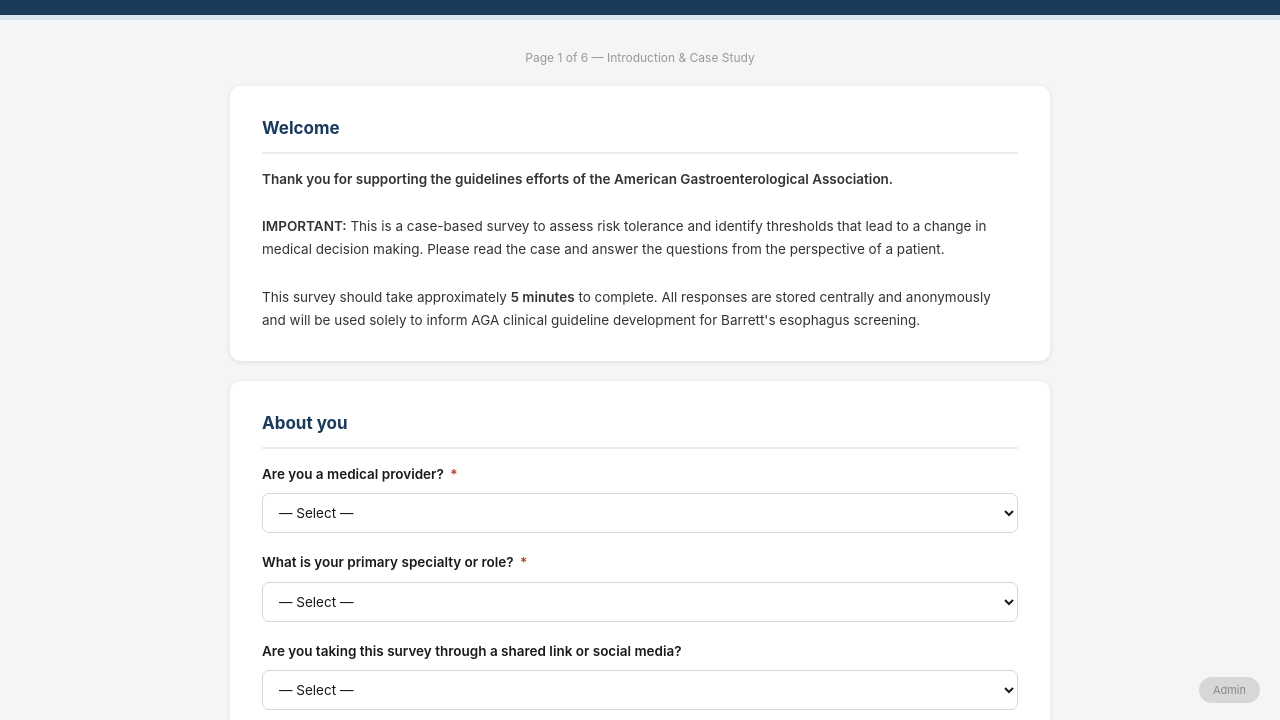
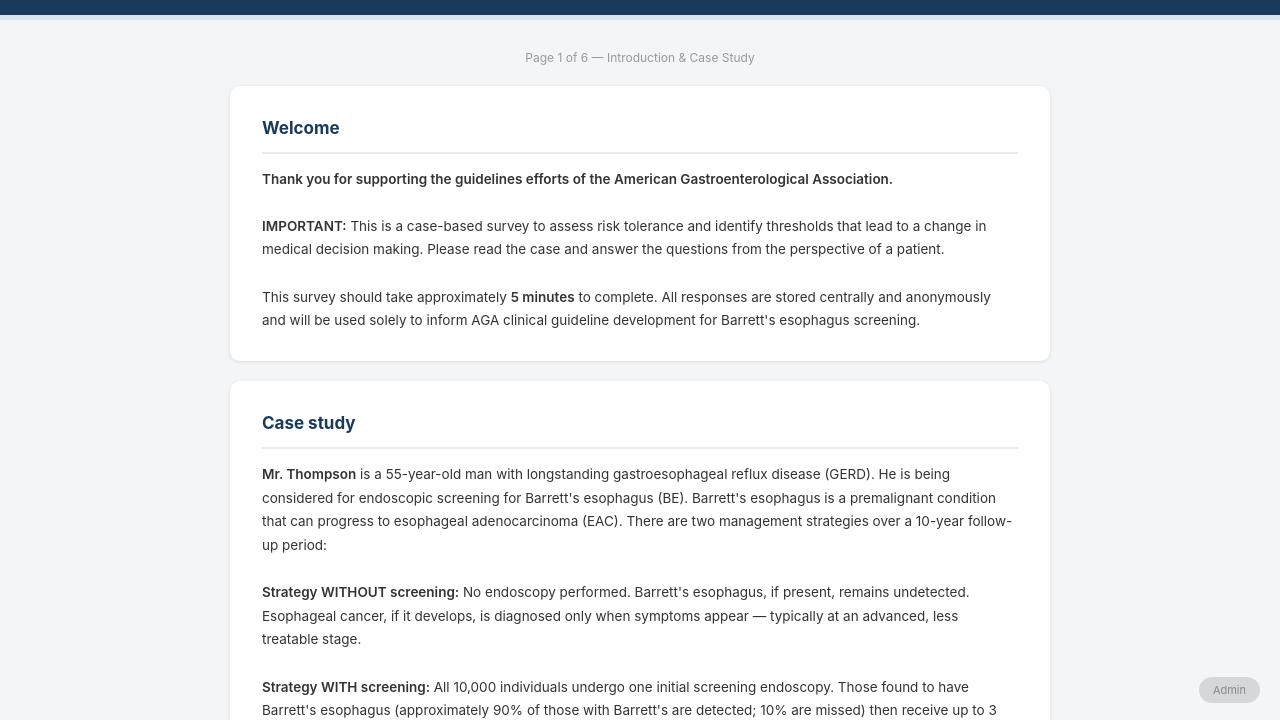
Before and after one commit to fali-ebm/barretts-survey, a website: page public/index.html in a window 1280 px wide. Shown: the part 81-801 px from the top of the page. Drawn offline with Linux system fonts and the light colour scheme.

Commit message:
Add files via upload

```diff
--- a/public/index.html
+++ b/public/index.html
@@ -233,42 +233,6 @@
       </div>
     </div>
 
-    <!-- About you -->
-    <div class="card">
-      <div class="card-title">About you</div>
-      <div class="form-group">
-        <label class="form-label" for="q_role">Are you a medical provider? <span class="required">*</span></label>
-        <select id="q_role">
-          <option value="">— Select —</option>
-          <option value="Yes">Yes</option>
-          <option value="No">No</option>
-        </select>
-        <div class="unanswered-warning" id="warn-role">Please select an option.</div>
-      </div>
-      <div class="form-group">
-        <label class="form-label" for="q_specialty">What is your primary specialty or role? <span class="required">*</span></label>
-        <select id="q_specialty">
-          <option value="">— Select —</option>
-          <option value="Gastroenterology">Gastroenterology</option>
-          <option value="General internal medicine / primary care">General internal medicine / primary care</option>
-          <option value="Surgery">Surgery</option>
-          <option value="Oncology">Oncology</option>
-          <option value="Pathology">Pathology</option>
-          <option value="Epidemiology / public health">Epidemiology / public health</option>
-          <option value="Patient / patient advocate">Patient / patient advocate</option>
-          <option value="Other">Other</option>
-        </select>
-        <div class="unanswered-warning" id="warn-specialty">Please select an option.</div>
-      </div>
-      <div class="form-group">
-        <label class="form-label" for="q_twitter">Are you taking this survey through a shared link or social media?</label>
-        <select id="q_twitter">
-          <option value="">— Select —</option>
-          <option value="Yes">Yes</option>
-          <option value="No">No</option>
-        </select>
-      </div>
-    </div>
 
     <!-- Case study -->
     <div class="card">
@@ -576,12 +540,7 @@ function selectAnswer(num, val, el) {
 
 // ── NAVIGATION ────────────────────────────────────────────────────────────────
 function nextPage(current) {
-  if (current === 1) {
-    let ok = true;
-    if (!document.getElementById('q_role').value)     { document.getElementById('warn-role').style.display='block'; ok=false; }
-    if (!document.getElementById('q_specialty').value){ document.getElementById('warn-specialty').style.display='block'; ok=false; }
-    if (!ok) return;
-  }
+
   if (current >= 2) {
     const sNum = current - 1;
     if (!answers[`scenario${sNum}`]) {
@@ -614,9 +573,7 @@ async function submitSurvey() {
   updateProgress(TOTAL_PAGES+1);
 
   const payload = {
-    role:            document.getElementById('q_role').value,
-    specialty:       document.getElementById('q_specialty').value,
-    via_social:      document.getElementById('q_twitter').value || '',
+    via_social:      '',
     scenario1_val:   answers.scenario1 || '',
     scenario2_val:   answers.scenario2 || '',
     scenario3_val:   answers.scenario3 || '',
@@ -632,8 +589,7 @@ async function submitSurvey() {
 
   // Build summary (show before API call completes)
   let html = `<h3>Your responses</h3>
-    <div class="response-row"><span class="response-label">Role</span><span class="response-value">${payload.role}</span></div>
-    <div class="response-row"><span class="response-label">Specialty</span><span class="response-value">${payload.specialty}</span></div>`;
+`;
   scenarios.forEach(s=>{
     const val = answers[`scenario${s.num}`];
     const info = labelMap[val]||{text:'—',badge:''};
@@ -717,7 +673,7 @@ async function loadResponseTable(pin) {
   const all  = data.responses || [];
 
   document.getElementById('respHead').innerHTML = `<tr>
-    <th>#</th><th>Time</th><th>Role</th><th>Specialty</th>
+    <th>#</th><th>Time</th>
     <th>S1 (15%)</th><th>S2 (10%)</th><th>S3 (7%)</th><th>S4 (5%)</th><th>S5 (2%)</th><th>Comments</th>
   </tr>`;
 
@@ -732,8 +688,6 @@ async function loadResponseTable(pin) {
     return `<tr>
       <td>${i+1}</td>
       <td style="white-space:nowrap;font-size:11px">${ts}</td>
-      <td>${r.role||'—'}</td>
-      <td style="font-size:11px">${r.specialty||'—'}</td>
       <td>${pill(r.scenario1_val)}</td>
       <td>${pill(r.scenario2_val)}</td>
       <td>${pill(r.scenario3_val)}</td>
```
